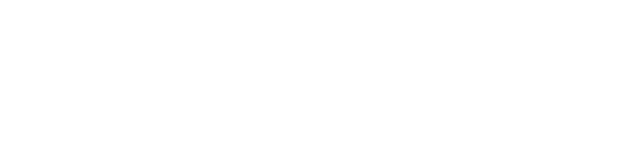
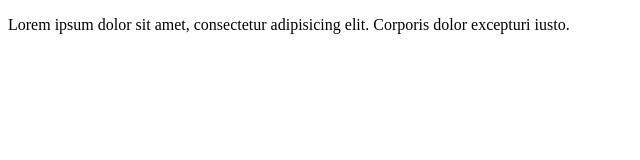
Before and after one commit to sergij-5/HTML-CSS, a plain HTML site: page Lesson 1/test.html in a window 1280 px wide. Shown: the whole page, without its empty margins (0-640 px from the left). Drawn offline with Linux system fonts and the light colour scheme.

Commit message:
змінив test.html

```diff
--- a/Lesson 1/test.html
+++ b/Lesson 1/test.html
@@ -5,6 +5,9 @@
     <title>Title</title>
 </head>
 <body>
+      <p>Lorem ipsum dolor sit amet, consectetur adipisicing elit. Corporis dolor excepturi iusto.</p>
+
+
 
 </body>
 </html>
```
